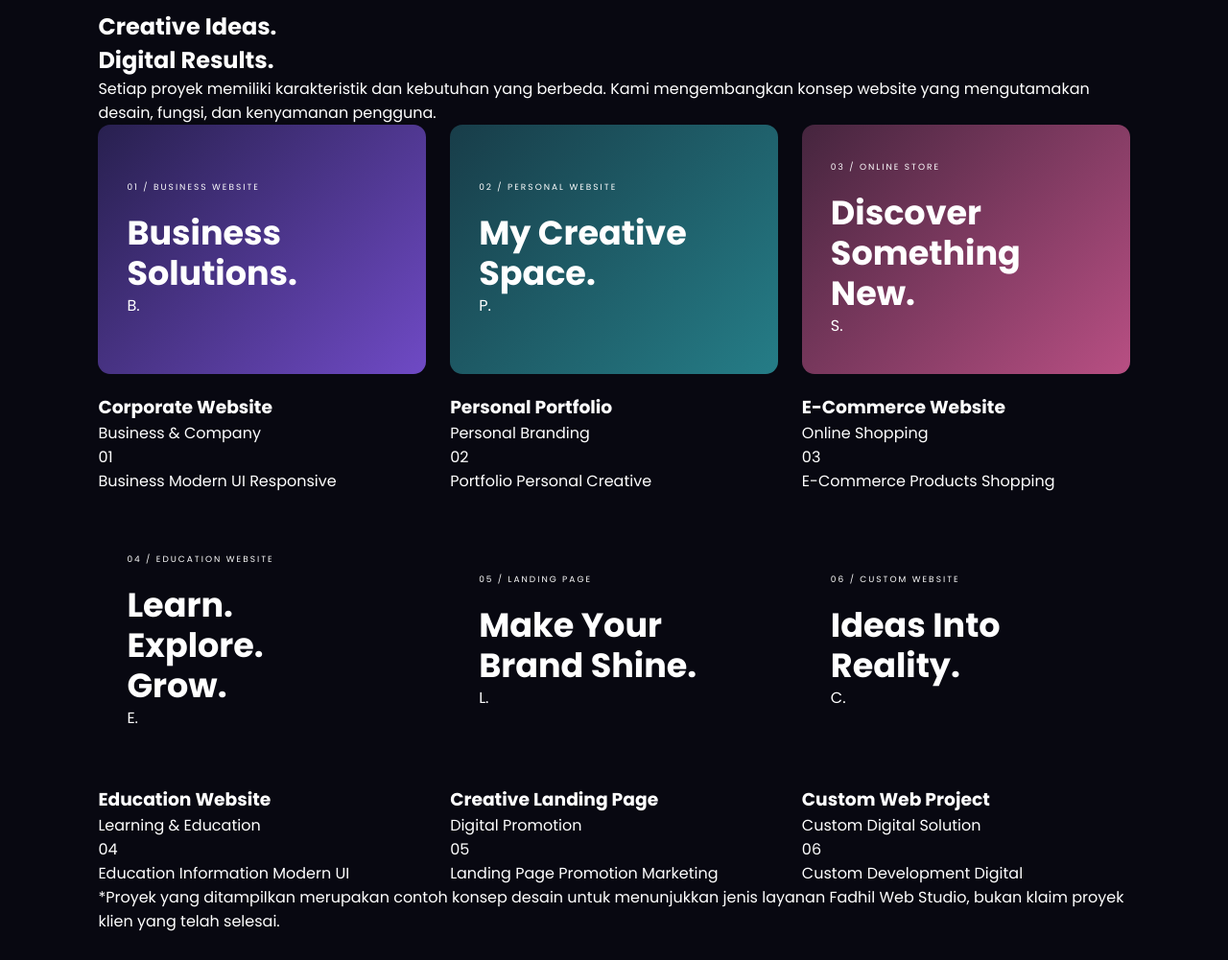
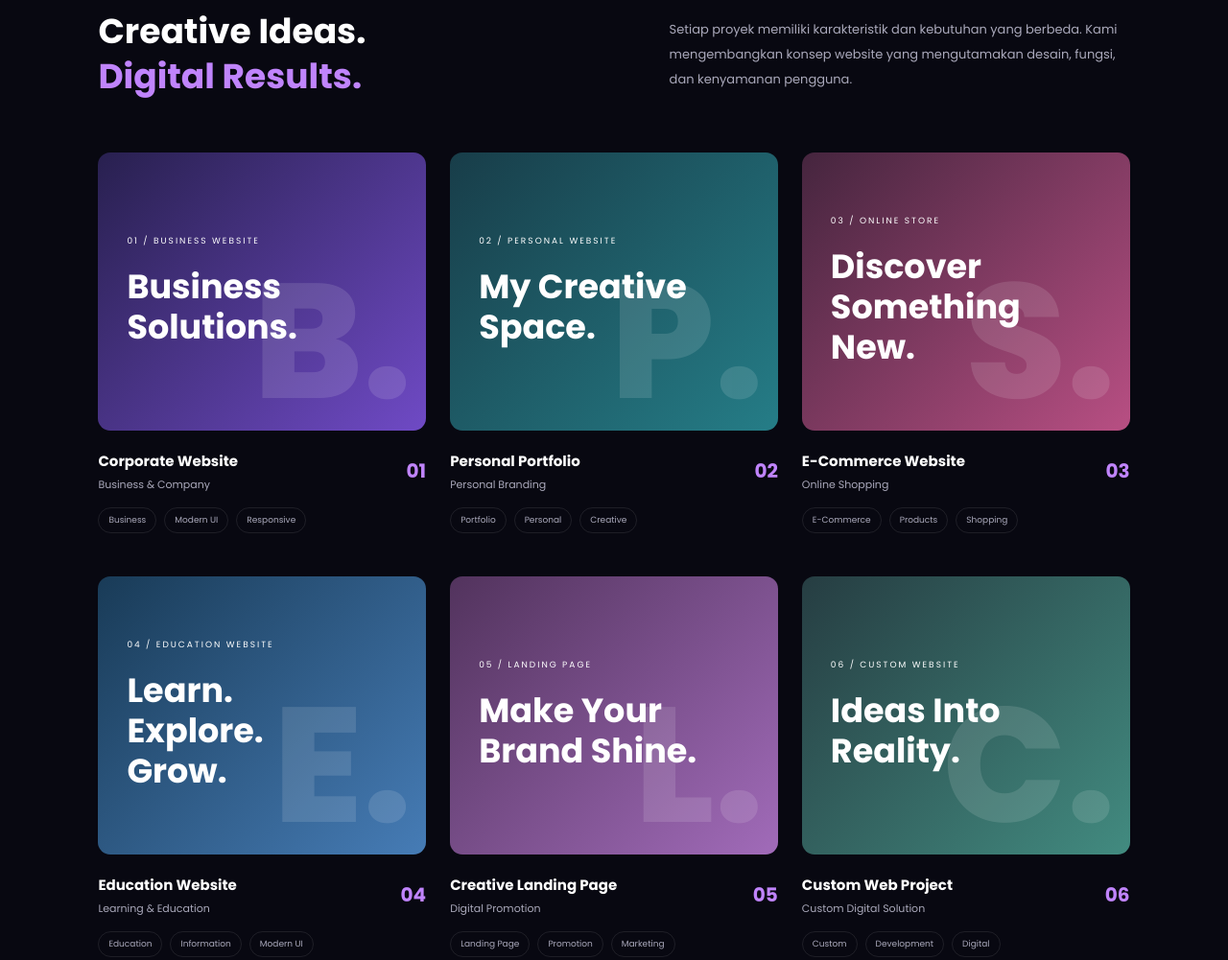
Before and after one commit to fadhilahmuhammad604-collab/fadhil-web-studio, a plain HTML site: page portfolio.html in a window 1280 px wide. Shown: the part 520-1521 px from the top of the page at 96% size. Drawn offline with Linux system fonts and the light colour scheme.

Commit message:
Add styles for portfolio page layout and elements

```diff
--- a/style.css
+++ b/style.css
@@ -761,3 +761,123 @@ footer > a:last-child {
         padding: 130px 6% 40px;
     }
 }
+
+
+/* PORTFOLIO PAGE */
+
+.portfolio-intro {
+    display: flex;
+    justify-content: space-between;
+    align-items: center;
+    gap: 40px;
+    margin-bottom: 55px;
+}
+
+.portfolio-intro h2 {
+    font-size: 36px;
+    line-height: 1.3;
+}
+
+.portfolio-intro h2 span {
+    color: var(--secondary);
+}
+
+.portfolio-intro p {
+    max-width: 480px;
+    color: var(--muted);
+    font-size: 13px;
+    line-height: 2;
+}
+
+.portfolio-page-grid {
+    row-gap: 45px;
+}
+
+.portfolio-preview {
+    position: relative;
+    min-height: 290px;
+}
+
+.portfolio-preview > span,
+.portfolio-preview h3 {
+    position: relative;
+    z-index: 2;
+}
+
+.project-decoration {
+    position: absolute;
+    right: 15px;
+    bottom: -35px;
+    font-size: 170px;
+    font-weight: 800;
+    opacity: 0.12;
+    color: white;
+}
+
+.preview-four {
+    background: linear-gradient(135deg, #193b57, #467cb6);
+}
+
+.preview-five {
+    background: linear-gradient(135deg, #52335d, #a16bb9);
+}
+
+.preview-six {
+    background: linear-gradient(135deg, #263d42, #428b80);
+}
+
+.project-info {
+    display: flex;
+    justify-content: space-between;
+    align-items: center;
+}
+
+.project-info h3 {
+    font-size: 15px;
+}
+
+.project-info p {
+    font-size: 11px;
+    color: var(--muted);
+    margin-top: 5px;
+}
+
+.project-number {
+    color: var(--secondary);
+    font-size: 20px;
+    font-weight: 700;
+}
+
+.project-tags {
+    display: flex;
+    flex-wrap: wrap;
+    gap: 8px;
+    margin-top: 15px;
+}
+
+.project-tags span {
+    padding: 6px 10px;
+    border: 1px solid var(--border);
+    border-radius: 20px;
+    color: var(--muted);
+    font-size: 9px;
+}
+
+.portfolio-note {
+    color: var(--muted);
+    font-size: 11px;
+    text-align: center;
+    margin-top: 45px;
+    line-height: 1.8;
+}
+
+@media (max-width: 700px) {
+    .portfolio-intro {
+        flex-direction: column;
+        align-items: flex-start;
+    }
+
+    .portfolio-intro h2 {
+        font-size: 30px;
+    }
+}
```
